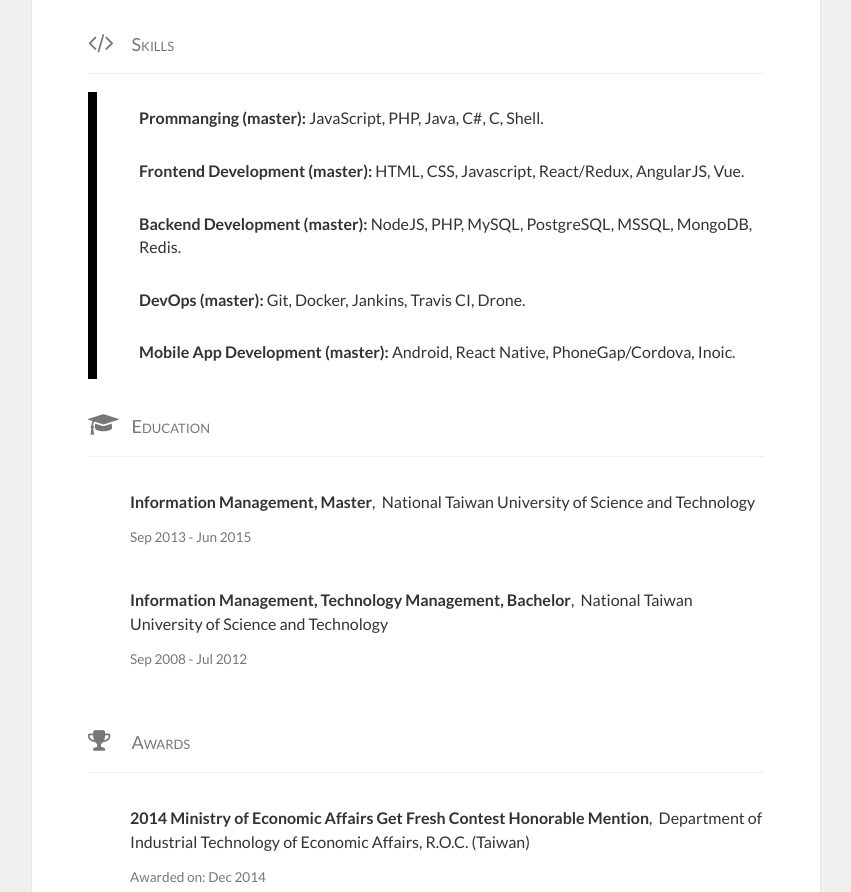
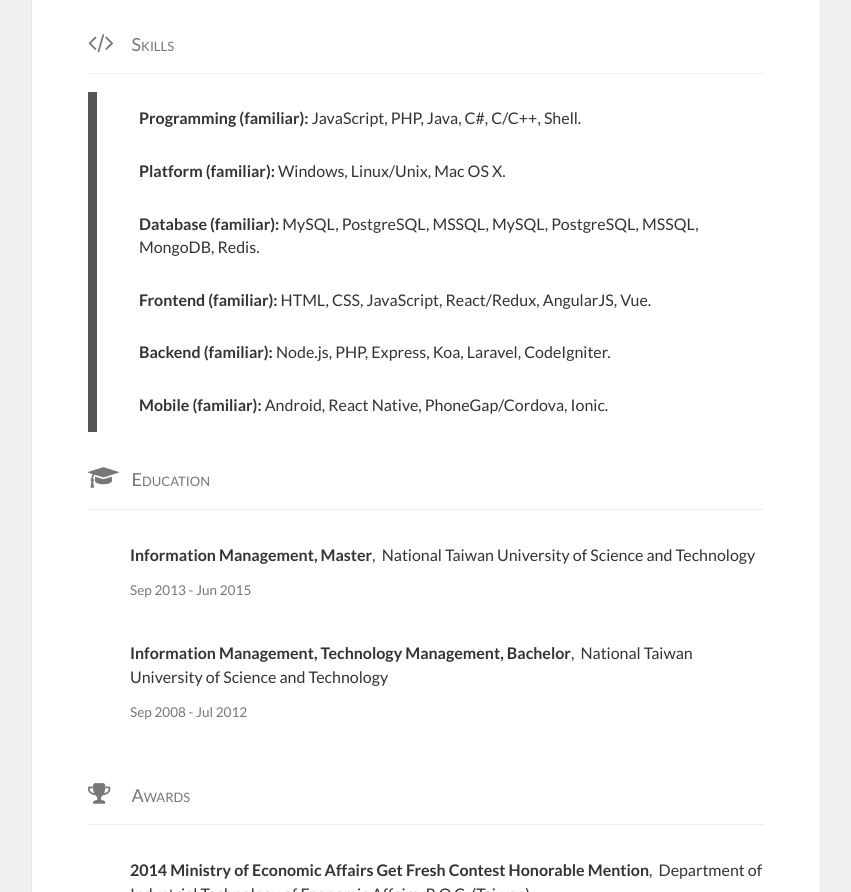
Before and after one commit to chunkai1312/resume, a website: page index.html in a window 1280 px wide. Shown: the part 2414-3306 px from the top of the page, without its empty margins (214-1065 px from the left). Drawn offline with nearby package versions, Linux system fonts and the light colour scheme.

Commit message:
feat: update

```diff
--- a/index.html
+++ b/index.html
@@ -658,25 +658,29 @@ h4 > .fa {
 
             <h4 id="skills"> <span class="fa fa-lg fa-code"></span> <span class="title">Skills</span> </h4>
             <ul class="list-unstyled">
-                <li class="card-nested skill master">
-                  <strong>Prommanging (master):</strong>
-                   <span class="enumeration">JavaScript</span>  <span class="enumeration">PHP</span>  <span class="enumeration">Java</span>  <span class="enumeration">C#</span>  <span class="enumeration">C</span>  <span class="enumeration">Shell</span>
+                <li class="card-nested skill familiar">
+                  <strong>Programming (familiar):</strong>
+                   <span class="enumeration">JavaScript</span>  <span class="enumeration">PHP</span>  <span class="enumeration">Java</span>  <span class="enumeration">C#</span>  <span class="enumeration">C/C++</span>  <span class="enumeration">Shell</span>
               </li>
-                <li class="card-nested skill master">
-                  <strong>Frontend Development (master):</strong>
-                   <span class="enumeration">HTML</span>  <span class="enumeration">CSS</span>  <span class="enumeration">Javascript</span>  <span class="enumeration">React/Redux</span>  <span class="enumeration">AngularJS</span>  <span class="enumeration">Vue</span>
+                <li class="card-nested skill familiar">
+                  <strong>Platform (familiar):</strong>
+                   <span class="enumeration">Windows</span>  <span class="enumeration">Linux/Unix</span>  <span class="enumeration">Mac OS X</span>
               </li>
-                <li class="card-nested skill master">
-                  <strong>Backend Development (master):</strong>
-                   <span class="enumeration">NodeJS</span>  <span class="enumeration">PHP</span>  <span class="enumeration">MySQL</span>  <span class="enumeration">PostgreSQL</span>  <span class="enumeration">MSSQL</span>  <span class="enumeration">MongoDB</span>  <span class="enumeration">Redis</span>
+                <li class="card-nested skill familiar">
+                  <strong>Database (familiar):</strong>
+                   <span class="enumeration">MySQL</span>  <span class="enumeration">PostgreSQL</span>  <span class="enumeration">MSSQL</span>  <span class="enumeration">MySQL</span>  <span class="enumeration">PostgreSQL</span>  <span class="enumeration">MSSQL</span>  <span class="enumeration">MongoDB</span>  <span class="enumeration">Redis</span>
               </li>
-                <li class="card-nested skill master">
-                  <strong>DevOps (master):</strong>
-                   <span class="enumeration">Git</span>  <span class="enumeration">Docker</span>  <span class="enumeration">Jankins</span>  <span class="enumeration">Travis CI</span>  <span class="enumeration">Drone</span>
+                <li class="card-nested skill familiar">
+                  <strong>Frontend (familiar):</strong>
+                   <span class="enumeration">HTML</span>  <span class="enumeration">CSS</span>  <span class="enumeration">JavaScript</span>  <span class="enumeration">React/Redux</span>  <span class="enumeration">AngularJS</span>  <span class="enumeration">Vue</span>
               </li>
-                <li class="card-nested skill master">
-                  <strong>Mobile App Development (master):</strong>
-                   <span class="enumeration">Android</span>  <span class="enumeration">React Native</span>  <span class="enumeration">PhoneGap/Cordova</span>  <span class="enumeration">Inoic</span>
+                <li class="card-nested skill familiar">
+                  <strong>Backend (familiar):</strong>
+                   <span class="enumeration">Node.js</span>  <span class="enumeration">PHP</span>  <span class="enumeration">Express</span>  <span class="enumeration">Koa</span>  <span class="enumeration">Laravel</span>  <span class="enumeration">CodeIgniter</span>
+              </li>
+                <li class="card-nested skill familiar">
+                  <strong>Mobile (familiar):</strong>
+                   <span class="enumeration">Android</span>  <span class="enumeration">React Native</span>  <span class="enumeration">PhoneGap/Cordova</span>  <span class="enumeration">Ionic</span>
               </li>
             </ul>
 
```
Also changed, not shown: resume.json (+36 -25 lines).
